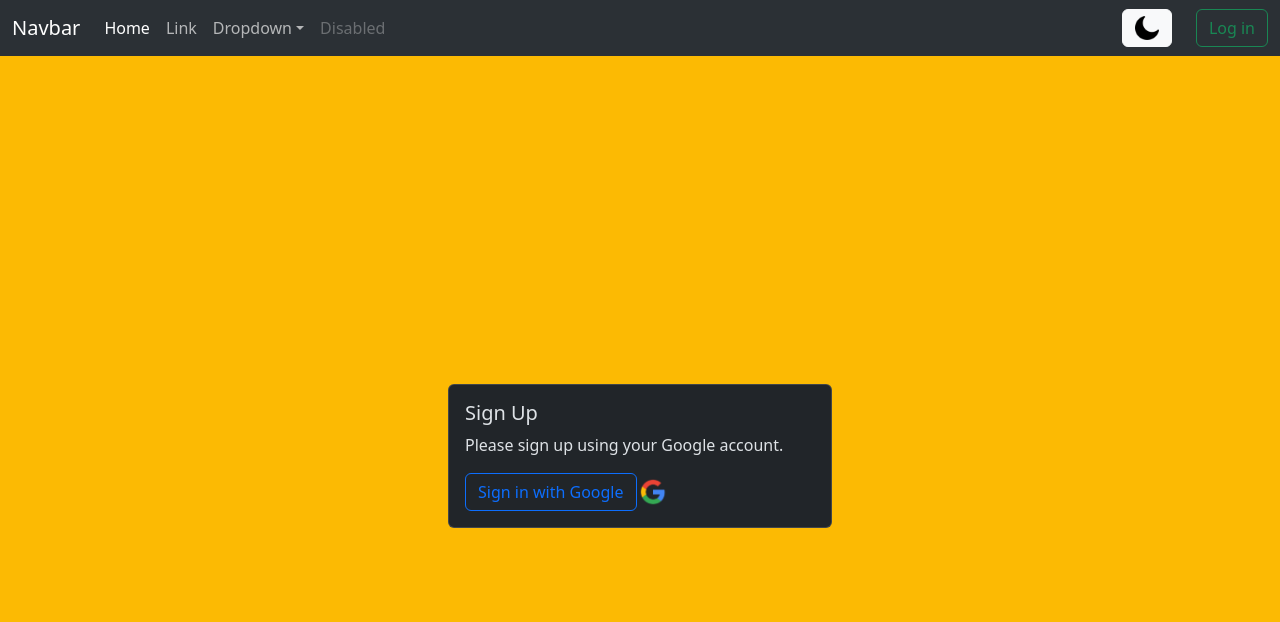
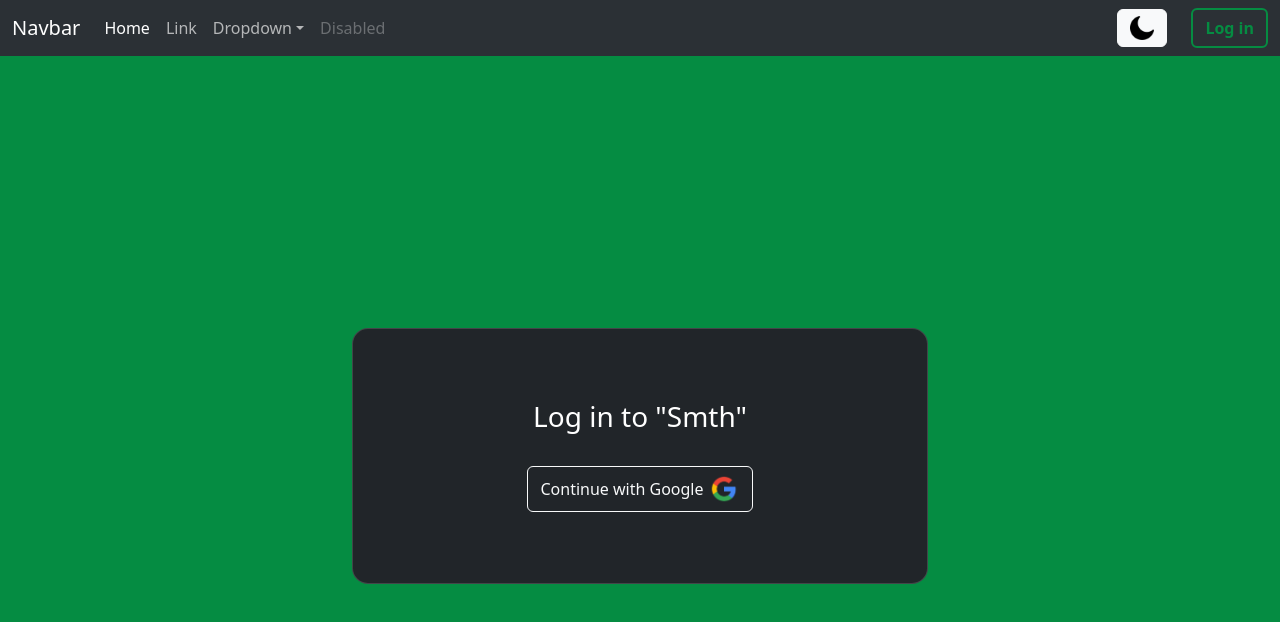
Before and after one commit to Desperadosol/ia, a Next.js app: page /enter in a window 1280 px wide. Shown: the top 622 px of the page. Built offline with nearby package versions, Linux system fonts and the light colour scheme; no server answers.

Commit message:
Update Navbar and Enter page components

```diff
--- /dev/null
+++ b/components/AlertCard.js
@@ -0,0 +1,11 @@
+export default function AlertCard({ children }) {
+    return (
+    <div className='d-flex justify-content-center align-items-center vh-100 px-2' style={{backgroundColor: "var(--primary)"}}>
+        <div className="card bg-dark" style={{width: "36rem", height: "16rem", borderRadius: "16px"}}>
+          <div className="card-body d-flex flex-column justify-content-center text-white">
+              {children}
+          </div>
+        </div>
+    </div>
+    )
+}
--- a/components/Navbar.js
+++ b/components/Navbar.js
@@ -84,7 +84,7 @@ export default function Navbar() {
             </li>
           </ul>
           <div className="me-4">
-            <button class={`btn btn-${theme == 'dark' ? 'light' : 'dark'}`} onClick={toggleTheme} style={{paddingTop: "3.6px"}}>
+            <button className={`btn btn-${theme == 'dark' ? 'light' : 'dark'}`} onClick={toggleTheme} style={{paddingTop: "3.6px"}}>
               {theme == 'dark' ?
               <img src="moon.png" alt="" width="24" height="24"/> :
               <img src="sun-512.png" alt="" width="24" height="24"/>
@@ -93,18 +93,29 @@ export default function Navbar() {
           </div>
           <div className="u-flex">
             {user?
-            <SignOutButton /> :
+            <SignOutButton theme={theme}/> :
             <Link href="/enter">
-              <button className="btn btn-outline-success">Log in</button>
+              <button className="btn fw-semibold log-in-btn">Log in</button>
             </Link>
             }
           </div>
         </div>
       </div>
+      <style jsx>{`
+            .log-in-btn {
+                color: var(--primary);
+                border: 2px solid var(--primary);
+            }
+
+            .log-in-btn:hover {
+                color: white;
+                background-color: var(--primary);
+            }
+      `}</style>
     </nav>
   );
 };
 
-function SignOutButton() {
-  return <button className="btn btn-outline-danger" onClick={() => auth.signOut()}>Sign Out</button>
+function SignOutButton({ theme }) {
+  return <button className={`btn btn-outline-${theme == "dark" ? "light" : "dark"}`} onClick={() => auth.signOut()}>Sign Out</button>
 }
--- a/components/SignUpCard.js
+++ b/components/SignUpCard.js
@@ -1,6 +1,6 @@
 export default function SignUpCard({ children }) {
     return (
-    <div className='d-flex justify-content-center align-items-center vh-100' style={{backgroundColor: "#fcba03"}}>
+    <div className='d-flex justify-content-center align-items-center vh-100' style={{backgroundColor: "var(--primary)"}}>
         <div className="card" style={{width: "24rem"}}>
           <div className="card-body">
             <h5 className="card-title">Sign Up</h5>
--- a/pages/_app.js
+++ b/pages/_app.js
@@ -1,4 +1,6 @@
 import 'bootstrap/dist/css/bootstrap.min.css';
+import '@/styles/global.css';
+
 import Layout from '@/components/layout';
 import { Toaster } from 'react-hot-toast';
 import { UserContext } from '@/lib/context';
--- a/pages/enter.js
+++ b/pages/enter.js
@@ -2,7 +2,8 @@ import { auth, firestore, googleAuthProvider } from '../lib/firebase';
 import { useEffect, useState, useCallback, useContext } from 'react';
 import { UserContext } from "@/lib/context";
 import debounce from 'lodash.debounce';
-import SignUpCard from '@/components/SignUpCard';
+import AlertCard from '@/components/AlertCard';
+import Link from 'next/link';
 
 export default function Enter(props) {
     const { user, username } = useContext(UserContext);
@@ -10,11 +11,21 @@ export default function Enter(props) {
     return (
         <main>
             {user ?
-                !username ? <UsernameForm /> : <SignOutButton />
+                !username ? <UsernameForm />
                 :
-                <SignUpCard>
+                <AlertCard>
+                    <div className="card-body d-flex flex-column justify-content-center align-items-center">
+                        <h2 className="card-title mb-3">You are signed in</h2>
+                        <Link href="/" className="fs-5 link-underline-white link-offset-1" style={{color: "white"}}>Go to the starting page&rarr;</Link>
+                    </div>
+                </AlertCard>
+                :
+                <AlertCard>
+                    <div className='text-center mb-2'>
+                        <h5 className="card-title fs-3">Log in to "Smth"</h5>
+                    </div>
                     <SignInButton />
-                </SignUpCard>
+                </AlertCard>
             }
         </main>
     );
@@ -28,11 +39,11 @@ function SignInButton() {
     };
 
     return (
-        <div className='mt-3 d-flex align-items-center'>
-          <button className='btn btn-outline-primary d-flex align-items-center' onClick={signInWithGoogle}>
-            Sign in with Google
+        <div className='mt-3 d-flex align-items-center justify-content-center'>
+          <button className='btn btn-outline-light d-flex align-items-center' onClick={signInWithGoogle}>
+            Continue with Google
+            <img src='/google.png' alt="Google" style={{ maxWidth: '32px', maxHeight: '32px', marginLeft: "4px"}} />
           </button>
-          <img src='/google.png' alt="Google" style={{ maxWidth: '32px', maxHeight: '32px' }} />
         </div>
     );
 }
--- /dev/null
+++ b/styles/global.css
@@ -0,0 +1,10 @@
+:root {
+  --primary: #058C42;
+}
+
+html,
+body {
+  padding: 0;
+  margin: 0;
+  overflow-x: hidden;
+}
```
